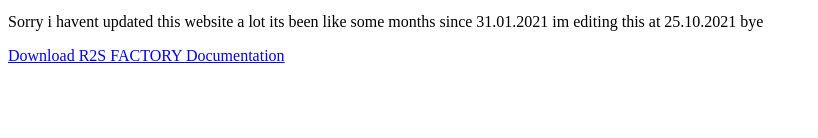
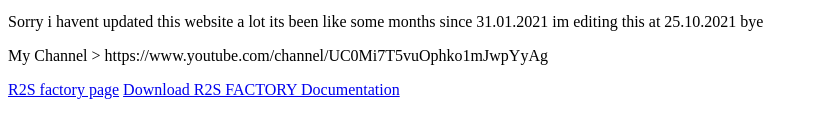
Before and after one commit to SpongyYt/natanweb, a plain HTML site: page index.html in a window 1280 px wide. Shown: the part 486-624 px from the top of the page, without its empty margins (0-818 px from the left). Drawn offline with Linux system fonts and the light colour scheme.

Commit message:
Update index.html

```diff
--- a/index.html
+++ b/index.html
@@ -10,6 +10,10 @@
   <p>Verify</p>
   <p>Sorry i havent updated this website a lot its been like some months since 31.01.2021 im editing this at 25.10.2021 bye<p>
 
+  <p>My Channel > https://www.youtube.com/channel/UC0Mi7T5vuOphko1mJwpYyAg<p>
+
+  <a href="r2sfactor.html">R2S factory page</a>
+
   <a href="r2sFactoryDevelopmentDoc.txt" download> Download R2S FACTORY Documentation
 </body>
 </head>
```
